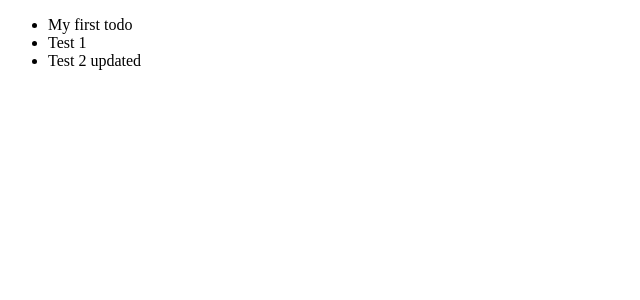
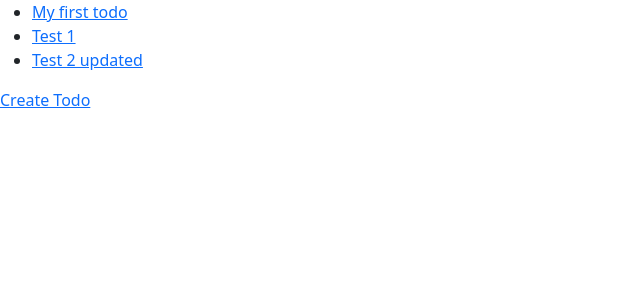
Before and after one commit to Vishwanath-Ramesh/django-crash-course, a Django app: page / in a window 1280 px wide. Shown: the top 300 px of the page, without its empty margins (0-640 px from the left). Run offline with Django 3.2, Linux system fonts and the light colour scheme; data comes from the database, SQL or seed files in the repository; both versions use the stored data as it was after the commit.

Commit message:
Commit on completion

```diff
--- /dev/null
+++ b/templates/base.html
@@ -0,0 +1,26 @@
+<!DOCTYPE html>
+<html lang="en">
+  <head>
+    <meta charset="UTF-8" />
+    <meta http-equiv="X-UA-Compatible" content="IE=edge" />
+    <meta name="viewport" content="width=device-width, initial-scale=1.0" />
+    <!-- CSS only -->
+    <link
+      href="https://cdn.jsdelivr.net/npm/bootstrap@5.0.0-beta3/dist/css/bootstrap.min.css"
+      rel="stylesheet"
+      integrity="sha384-eOJMYsd53ii+scO/bJGFsiCZc+5NDVN2yr8+0RDqr0Ql0h+rP48ckxlpbzKgwra6"
+      crossorigin="anonymous"
+    />
+    <title>Django</title>
+  </head>
+  <body>
+    {% block content %} {% endblock content %}
+
+    <!-- JavaScript Bundle with Popper -->
+    <script
+      src="https://cdn.jsdelivr.net/npm/bootstrap@5.0.0-beta3/dist/js/bootstrap.bundle.min.js"
+      integrity="sha384-JEW9xMcG8R+pH31jmWH6WWP0WintQrMb4s7ZOdauHnUtxwoG2vI5DkLtS3qm9Ekf"
+      crossorigin="anonymous"
+    ></script>
+  </body>
+</html>
--- a/todo/templates/todo/todo_lists.html
+++ b/todo/templates/todo/todo_lists.html
@@ -1,16 +1,9 @@
-<!DOCTYPE html>
-<html lang="en">
-  <head>
-    <meta charset="UTF-8" />
-    <meta http-equiv="X-UA-Compatible" content="IE=edge" />
-    <meta name="viewport" content="width=device-width, initial-scale=1.0" />
-    <title>Django</title>
-  </head>
-  <body>
-    <ul>
-      {% for todo in todo_lists %}
-      <li>{{ todo.name }}</li>
-      {% endfor %}
-    </ul>
-  </body>
-</html>
+{% extends "base.html" %} {% block content %}
+<ul>
+  {% for todo in todo_lists %}
+  <li><a href="/{{ todo.id }}">{{ todo.name }}</a></li>
+  {% endfor %}
+</ul>
+
+<p><a href="/create">Create Todo</a></p>
+{% endblock content %}
--- a/todo/urls.py
+++ b/todo/urls.py
@@ -1,9 +1,13 @@
 from django.urls import path
 
-from .views import todo_lists
+from .views import todo_lists, todo_detail, todo_create, todo_update, todo_delete
 
 app_name = 'todos'
 
 urlpatterns = [
     path('', todo_lists),
+    path('create/', todo_create),
+    path('update/<id>', todo_update),
+    path('delete/<id>', todo_delete),
+    path('<id>/', todo_detail),
 ]
--- a/todo/views.py
+++ b/todo/views.py
@@ -1,7 +1,8 @@
-from django.shortcuts import render
+from django.shortcuts import render, redirect
 from django.http import HttpResponse
 
 from .models import Todo
+from .forms import TodoForm
 
 def todo_lists(request):
     todos = Todo.objects.all()
@@ -11,3 +12,43 @@ def todo_lists(request):
     # return HttpResponse("Hello world!")
     # return render(request, 'todo/todo_lists.html')
     return render(request, 'todo/todo_lists.html', context)
+
+def todo_detail(request, id):
+    todo = Todo.objects.get(id=id)
+    context = {
+        "todo": todo
+    }
+    return render(request, 'todo/todo_detail.html', context)
+
+def todo_create(request):
+    form = TodoForm(request.POST or None)
+    if form.is_valid():
+        # name = form.cleaned_data['name']
+        # due_date = form.cleaned_data['due_date']
+
+        # new_todo = Todo.objects.create(name=name, due_date=due_date)
+        # pass
+
+        # The above code can be also written as simple as
+        form.save()
+        return redirect('/')
+    context = {
+        "form": form
+    }
+    return render(request, 'todo/todo_create.html', context)
+
+def todo_update(request, id):
+    todo = Todo.objects.get(id=id)
+    form = TodoForm(request.POST or None, instance=todo)
+    if form.is_valid():
+        form.save()
+        return redirect('/')
+    context = {
+        'form': form
+    }
+    return render(request, 'todo/todo_update.html', context)
+
+def todo_delete(request, id):
+    todo = Todo.objects.get(id=id)
+    todo.delete()
+    return redirect('/')
```
Also changed, not shown: todo/forms.py (added, +8 -0 lines), todo/templates/todo/todo_create.html (added, +7 -0 lines), todo/templates/todo/todo_detail.html (added, +7 -0 lines), todo/templates/todo/todo_update.html (added, +7 -0 lines), db.sqlite3.
